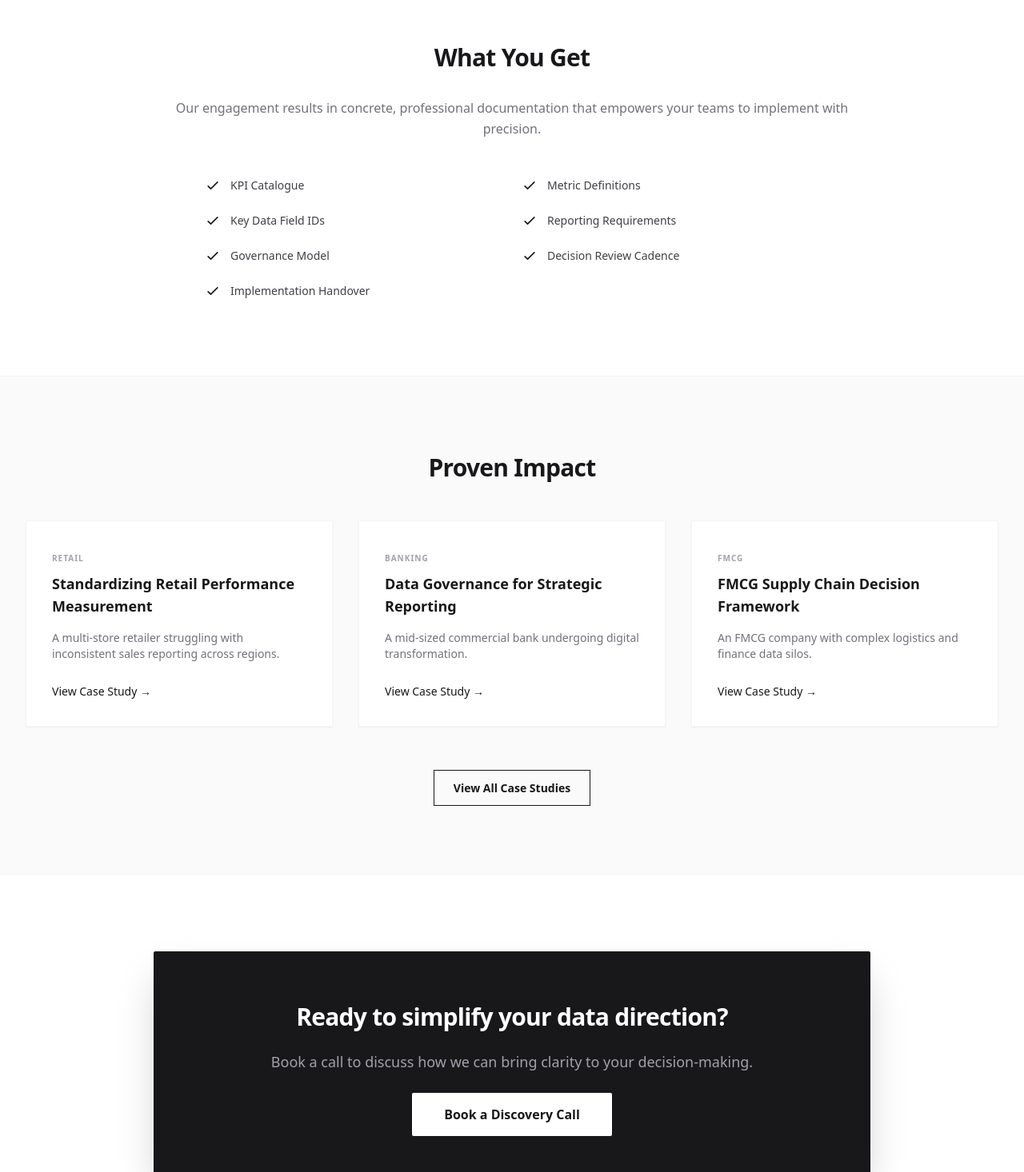
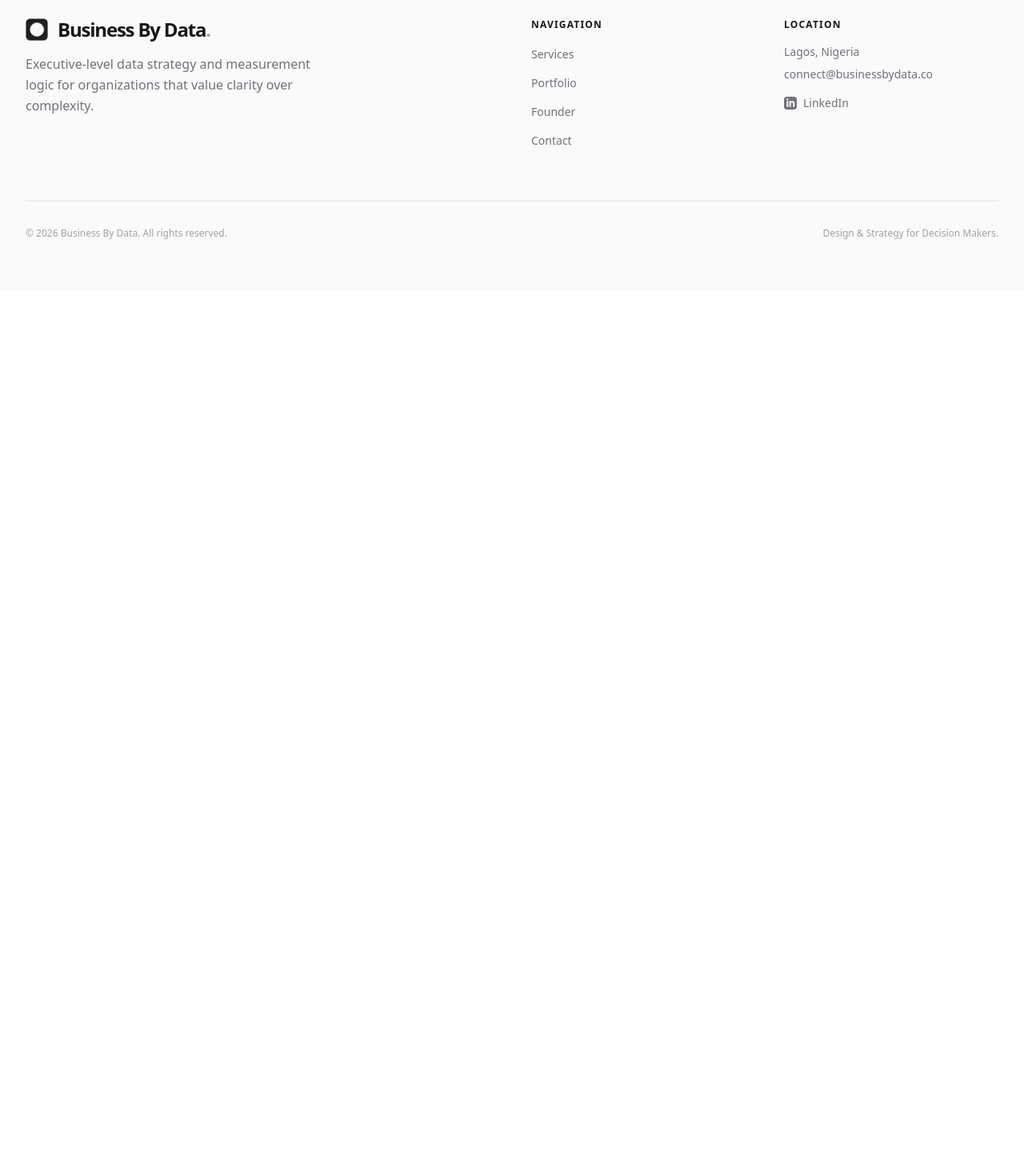
Before and after one commit to remavaish1/businessbydata, a React (Vite) app: page /#/ in a window 1280 px wide. Shown: the part 1680-3146 px from the top of the page at 80% size. After the commit the page ends 2044 px from the top, so only its background shows below. Built offline with nearby package versions, Linux system fonts and the light colour scheme.

Commit message:
Update Home.tsx

```diff
--- a/pages/Home.tsx
+++ b/pages/Home.tsx
@@ -79,81 +79,10 @@ const Home: React.FC = () => {
 </section>
 
 
-      {/* What You Get Section (Centered) */}
-      <section className="py-24 bg-white">
-        <div className="max-w-7xl mx-auto px-4 sm:px-6 lg:px-8">
-          <div className="max-w-4xl mx-auto text-center">
-            <h2 className="text-3xl font-bold tracking-tight text-zinc-900 mb-8">What You Get</h2>
-            <p className="text-zinc-500 mb-12 leading-relaxed">
-              Our engagement results in concrete, professional documentation that empowers your teams to implement with precision.
-            </p>
 
-            <div className="max-w-3xl mx-auto text-left">
-              <div className="grid grid-cols-1 sm:grid-cols-2 gap-6">
-                {[
-                  "KPI Catalogue", "Metric Definitions", "Key Data Field IDs",
-                  "Reporting Requirements", "Governance Model", "Decision Review Cadence",
-                  "Implementation Handover"
-                ].map((item, i) => (
-                  <div key={i} className="flex items-start gap-3">
-                    <svg className="h-5 w-5 text-zinc-900 flex-shrink-0" fill="none" viewBox="0 0 24 24" stroke="currentColor">
-                      <path strokeLinecap="round" strokeLinejoin="round" strokeWidth={2} d="M5 13l4 4L19 7" />
-                    </svg>
-                    <span className="text-sm font-medium text-zinc-700">{item}</span>
-                  </div>
-                ))}
-              </div>
-            </div>
-          </div>
-        </div>
-      </section>
 
-      {/* Portfolio Preview */}
-      <section className="py-24 bg-zinc-50 border-y border-zinc-100">
-        <div className="max-w-7xl mx-auto px-4 sm:px-6 lg:px-8 text-center">
-          <h2 className="text-3xl font-bold tracking-tight text-zinc-900 mb-12">Proven Impact</h2>
-          <div className="grid grid-cols-1 md:grid-cols-3 gap-8">
-            {CASE_STUDIES.slice(0, 3).map((study) => (
-              <div
-                key={study.id}
-                className="text-left bg-white p-8 rounded-sm shadow-sm hover:shadow-md transition-all border border-zinc-100"
-              >
-                <span className="text-[10px] font-bold uppercase tracking-widest text-zinc-400">{study.industry}</span>
-                <h3 className="text-lg font-semibold text-zinc-900 mt-2 mb-4">{study.title}</h3>
-                <p className="text-sm text-zinc-500 line-clamp-3 mb-6">{study.context}</p>
-                <Link to={`/portfolio`} className="text-sm font-medium text-zinc-900 hover:text-zinc-600">
-                  View Case Study →
-                </Link>
-              </div>
-            ))}
-          </div>
 
-          <div className="mt-16">
-            <Link
-              to="/portfolio"
-              className="text-sm font-semibold border border-zinc-900 px-6 py-3 hover:bg-zinc-900 hover:text-white transition-all"
-            >
-              View All Case Studies
-            </Link>
-          </div>
-        </div>
-      </section>
 
-      {/* CTA Banner */}
-      <section className="py-24 bg-white">
-        <div className="max-w-4xl mx-auto px-4 sm:px-6 lg:px-8 text-center bg-zinc-900 text-white py-16 rounded-sm shadow-2xl">
-          <h2 className="text-3xl font-bold tracking-tight mb-6">Ready to simplify your data direction?</h2>
-          <p className="text-zinc-400 mb-10 text-lg">
-            Book a call to discuss how we can bring clarity to your decision-making.
-          </p>
-          <Link
-            to={DISCOVERY_CALL_LINK.replace('#', '')}
-            className="bg-white text-zinc-900 px-10 py-4 text-base font-semibold rounded-sm hover:bg-zinc-100 transition-all"
-          >
-            {PRIMARY_CTA_TEXT}
-          </Link>
-        </div>
-      </section>
     </div>
   );
 };
```
